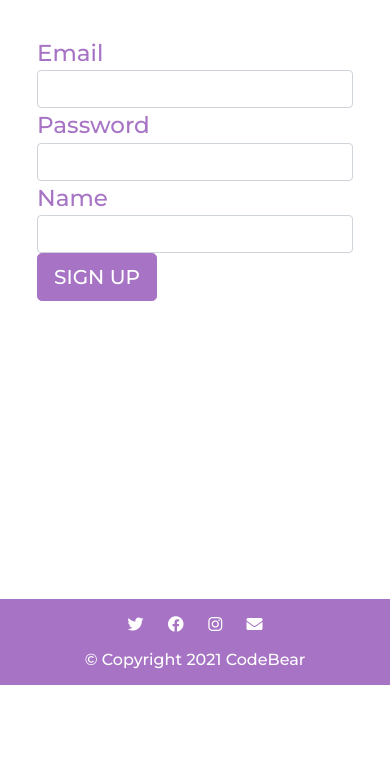
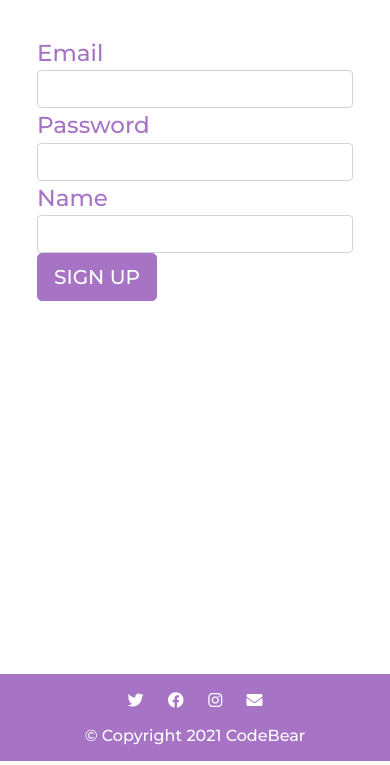
Before and after one commit to chia9322/todo, a Flask app: page /register in a window 390 px wide. Shown: the part 79-844 px from the top of the page. Run offline with Flask 2, Linux system fonts and the light colour scheme; some libraries are stand-ins or nearby versions.

Commit message:
Change min-height in white-section and adjust font-size for phone

```diff
--- a/static/css/styles.css
+++ b/static/css/styles.css
@@ -17,7 +17,7 @@ body {
 }
 .white-section {
   background-color: #fff;
-  min-height: 600px;
+  min-height: 80vh;
 }
 
 /* Navigation Bar */
@@ -102,7 +102,6 @@ body {
 
 /* Footer */
 .footer {
-  background-color: #9b8677
   text-align: center;
 }
 
@@ -123,3 +122,10 @@ body {
 .social-icon:hover {
   color: #c8a8dc;
 }
+
+/* Query */
+@media only screen and (max-device-width: 480px) {
+  h1, h2, h3, h4, h5, h6, p, a, i {
+    font-size: 140%;
+  }
+}
```
